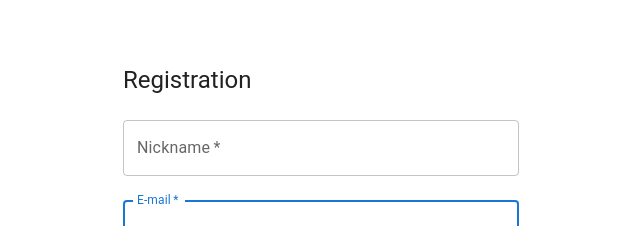
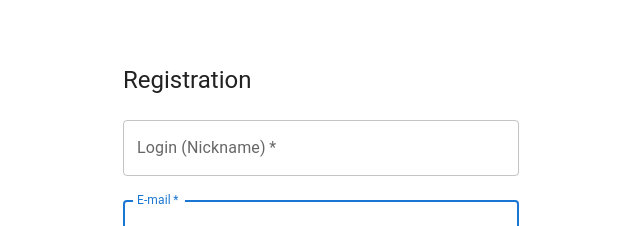
Before and after one commit to Ma6upa/HowManyGames, a React (Vite) app: page /registration in a window 1280 px wide. Shown: the top 226 px of the page, without its empty margins (319-959 px from the left). Built offline with nearby package versions, Linux system fonts and the light colour scheme.

Commit message:
rename nickname label

```diff
--- a/src/components/registrationForm.tsx
+++ b/src/components/registrationForm.tsx
@@ -46,7 +46,7 @@ const RegistrationForm = () => {
               required
               fullWidth
               id="nickname"
-              label="Nickname"
+              label="Login (Nickname)"
               name="nickname"
               autoFocus
             />
```
